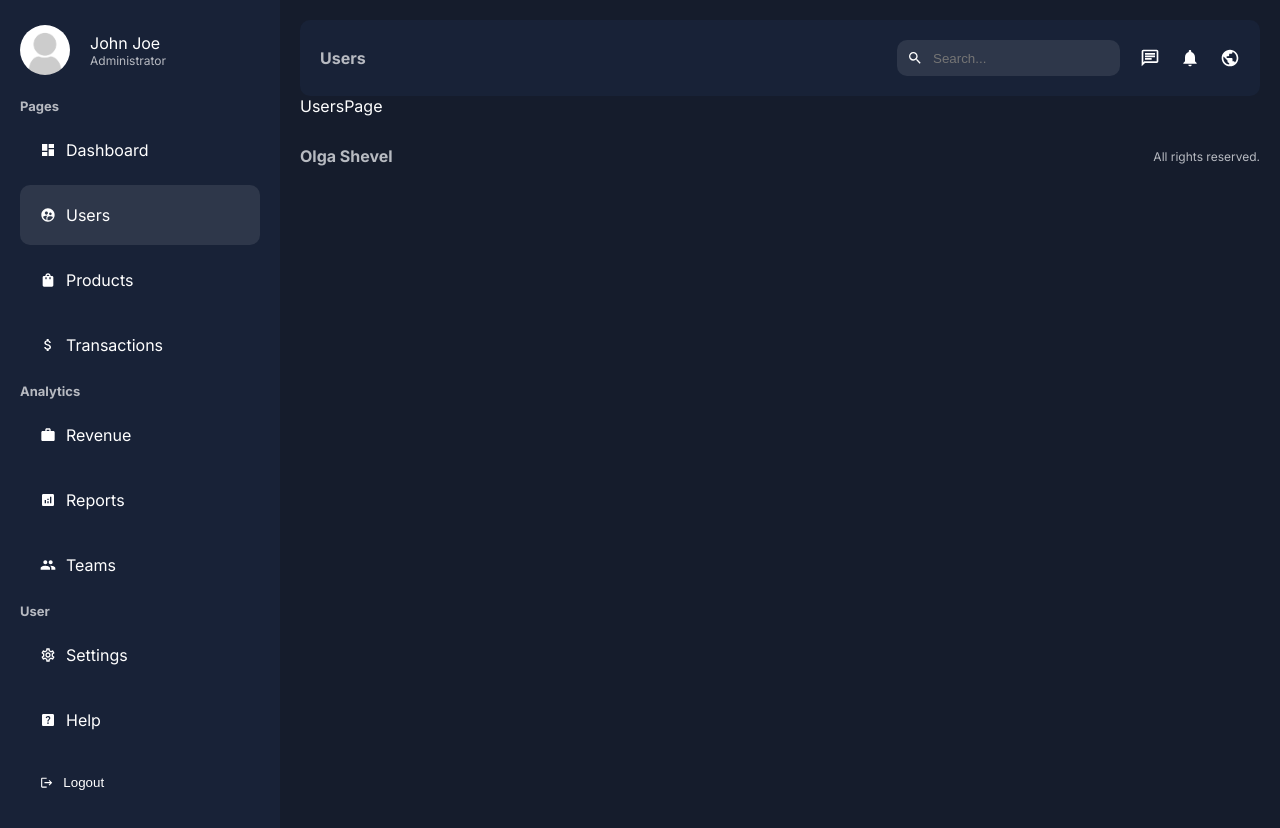
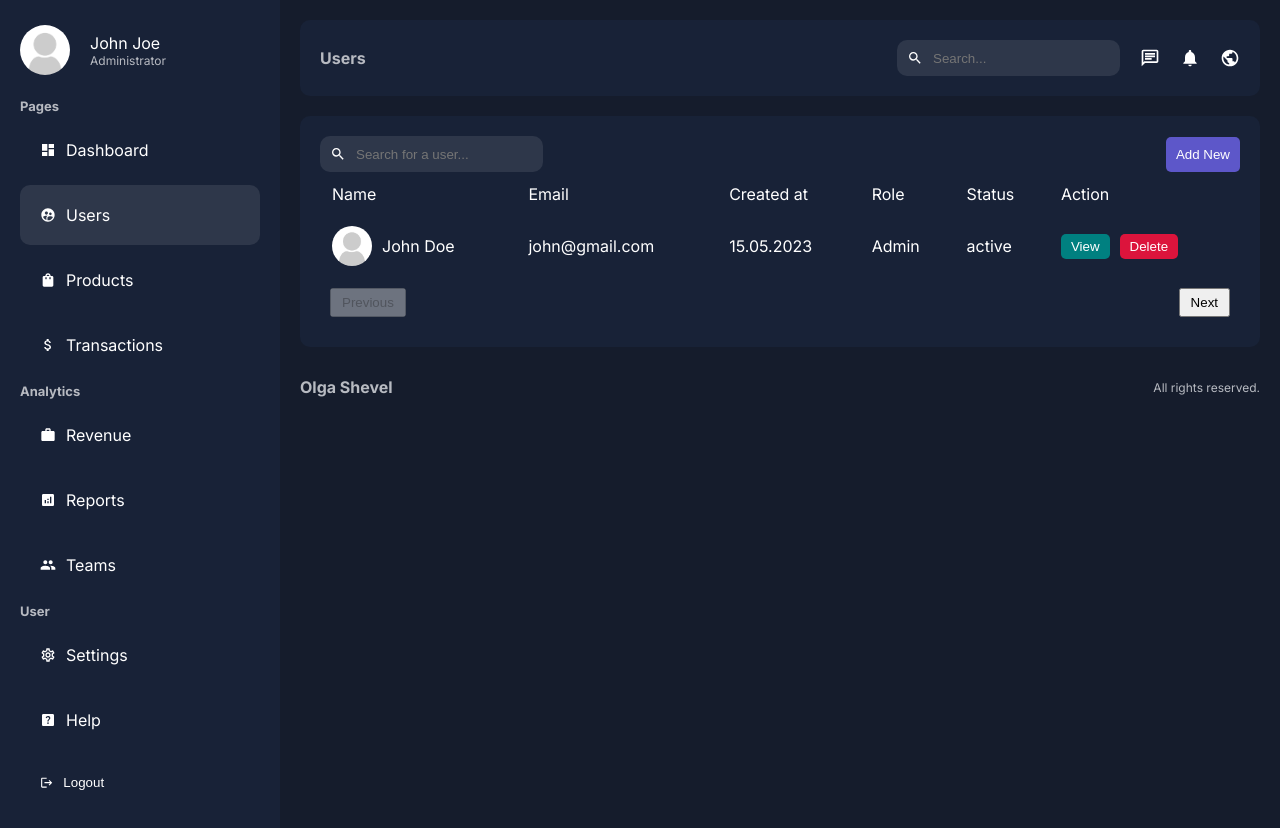
Before and after one commit to olyshaaa/dashboard-nextjs, a Next.js app: page /dashboard/users in a window 1280 px wide. Built offline with nearby package versions, Linux system fonts and the light colour scheme.

Commit message:
users page

```diff
--- a/app/dashboard/users/page.jsx
+++ b/app/dashboard/users/page.jsx
@@ -1,8 +1,54 @@
+import Link from "next/link"
+import Search from "../../ui/dashboard/search/search"
+import Pagination from "../../ui/dashboard/pagination/pagination"
+import styles from "../../ui/dashboard/users/users.module.css"
+import Image from "next/image"
+
 const UsersPage = () => {
     return (
-        <main>
-        <div>UsersPage</div>
-        </main>
+        <div className={styles.container}>
+            <div className={styles.top}>
+                <Search placeholder="Search for a user..."/>
+                <Link href="/dasboard/users/add">
+                    <button className={styles.addButton}>Add New</button>
+                </Link>
+            </div>
+            <table className={styles.table}>
+                <thead>
+                    <tr>
+                        <td>Name</td>
+                        <td>Email</td>
+                        <td>Created at</td>
+                        <td>Role</td>
+                        <td>Status</td>
+                        <td>Action</td>
+                    </tr>
+                </thead>
+                <tbody>
+                    <tr>
+                        <td>
+                            <div className={styles.user}>
+                                <Image src="/noavatar.png" alt="" width={40} height={40} className={styles.userImage}/>
+                                John Doe
+                            </div>
+                        </td>
+                        <td>john@gmail.com</td>
+                        <td>15.05.2023</td>
+                        <td>Admin</td>
+                        <td>active</td>
+                        <td>
+                            <div className={styles.buttons}>
+                                <Link href="/">
+                                    <button className={`${styles.button} ${styles.view}`}>View</button>
+                                </Link>
+                                <button className={`${styles.button} ${styles.delete}`}>Delete</button>
+                            </div>
+                        </td>
+                    </tr>
+                </tbody>
+            </table>
+            <Pagination />
+        </div>
     )
 }
 
--- /dev/null
+++ b/app/ui/dashboard/pagination/pagination.jsx
@@ -0,0 +1,12 @@
+import styles from "./pagination.module.css"
+
+const Pagination = () => {
+    return(
+        <div className={styles.container}>
+            <button className={styles.button} disabled>Previous</button>
+            <button className={styles.button}>Next</button>
+        </div>
+    )
+}
+
+export default Pagination
--- /dev/null
+++ b/app/ui/dashboard/pagination/pagination.module.css
@@ -0,0 +1,14 @@
+.container{
+    padding: 10px;
+    display: flex;
+    justify-content: space-between;
+}
+
+.button{
+    padding: 5px 10px;
+    cursor: pointer;
+}
+
+.button:disabled{
+    cursor: not-allowed;
+}
--- /dev/null
+++ b/app/ui/dashboard/search/search.jsx
@@ -0,0 +1,13 @@
+import { MdSearch } from "react-icons/md"
+import styles from "./search.module.css"
+
+const Search = ({placeholder}) =>{
+    return (
+        <div className={styles.container}>
+            <MdSearch />
+            <input type="text" className={styles.input} placeholder={placeholder}/>
+            </div>
+    )
+}
+
+export default Search
--- /dev/null
+++ b/app/ui/dashboard/search/search.module.css
@@ -0,0 +1,16 @@
+.container{
+    display: flex;
+    align-items: center;
+    gap: 10px;
+    background-color: #2e374a;
+    padding: 10px;
+    border-radius: 10px;
+    width: max-content;
+}
+
+.input{
+    background-color: transparent;
+    border: none;
+    color: var(--text);
+    outline: none;
+}
--- /dev/null
+++ b/app/ui/dashboard/users/products.module.css
@@ -0,0 +1,3 @@
+.container{
+
+}
--- /dev/null
+++ b/app/ui/dashboard/users/users.module.css
@@ -0,0 +1,61 @@
+.container{
+    background-color: var(--bgSoft);
+    padding: 20px;
+    border-radius: 10px;
+    margin-top: 20px;
+}
+
+.top{
+    display: flex;
+    align-items: center;
+    justify-content: space-between;
+}
+
+.addButton{
+    padding: 10px;
+    background-color: #5d57c9;
+    color: var(--text);
+    border: none;
+    border-radius: 5px;
+    cursor: pointer;
+}
+
+.table{
+    width: 100%;
+}
+
+.table td{
+    padding: 10px;
+}
+
+.user{
+    display: flex;
+    gap: 10px;
+    align-items: center;
+}
+
+.userImage{
+    border-radius: 50%;
+    object-fit: contain;
+}
+
+.buttons{
+    display: flex;
+    gap: 10px;
+}
+
+.button{
+    padding: 5px 10px;
+    border-radius: 5px;
+    color: var(--text);
+    border: none;
+    cursor: pointer;
+}
+
+.view{
+    background-color: teal;
+}
+
+.delete{
+    background-color: crimson;
+}
```
